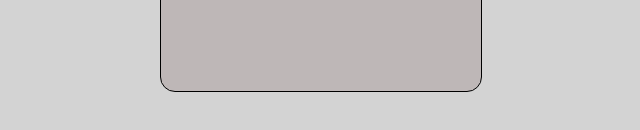
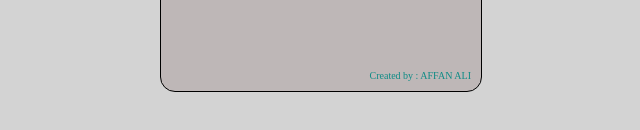
Before and after one commit to DevAffan/click_counter, a React (Create React App) app: page / in a window 1280 px wide. Shown: the part 394-524 px from the top of the page, without its empty margins (319-959 px from the left). Built offline with nearby package versions, Linux system fonts and the light colour scheme.

Commit message:
update author

```diff
--- a/src/App.css
+++ b/src/App.css
@@ -31,7 +31,7 @@ button{
 
 button:hover {
     background-color: aquamarine;
-    color: black;
+    color: rgb(78, 126, 231);
 
 }
 
@@ -45,3 +45,10 @@ h1{
     color: indigo;
     font-family: Georgia, 'Times New Roman', Times, serif;
 }
+
+.auth {
+    text-align: right;
+    font-size: x-small;
+    margin-top: 200px;
+    color: rgb(13, 139, 133);
+}
--- a/src/App.js
+++ b/src/App.js
@@ -9,11 +9,11 @@ let [count, setCount] = useState(0)
 
     <div class='c_body'>
       <h3>Here is the counter: {count}</h3>
-
       <button onClick={
         ()=> setCount(count + 1)}>
           Click to React
       </button>
+      <p class='auth'>Created by : AFFAN ALI</p>
     </div>
   );
 }
```
Also changed, not shown: 1 other file (tests, documents, lock files or other folders).
